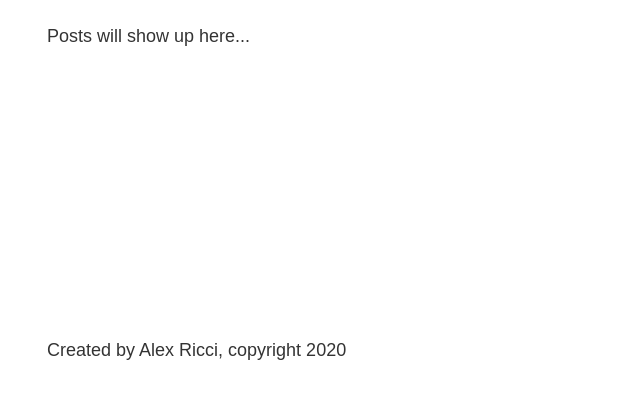
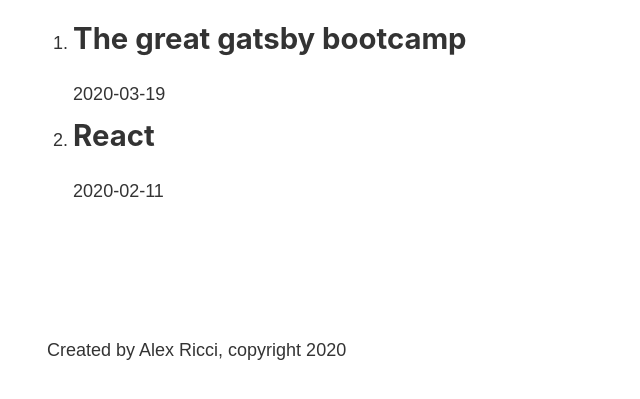
Before and after one commit to AxlRicci/GatsbyTutorial, a Gatsby site: page /blog in a window 1280 px wide. Shown: the part 393-792 px from the top of the page, without its empty margins (236-876 px from the left). Built offline with nearby package versions, Linux system fonts and the light colour scheme; Gatsby itself is replaced by a stand-in of ours.

Commit message:
generated test markdown files and used graphQL, source-filesystem, and transformer-remark to generate a list of posts on the blog page

```diff
--- a/gatsby-config.js
+++ b/gatsby-config.js
@@ -11,6 +11,14 @@
     author: 'Alex Ricci'
   },
   plugins: [
-    'gatsby-plugin-sass'
+    'gatsby-plugin-sass',
+    {
+      resolve: 'gatsby-source-filesystem',
+      options: {
+        name: 'src',
+        path:  `${__dirname}/src/`
+      }
+    },
+    'gatsby-transformer-remark'
   ]
 }
--- a/package.json
+++ b/package.json
@@ -17,11 +17,14 @@
   "dependencies": {
     "gatsby": "^2.19.45",
     "gatsby-plugin-sass": "^2.1.31",
+    "gatsby-source-filesystem": "^2.0.28",
+    "gatsby-transformer-remark": "^2.3.8",
     "node-sass": "^4.13.1",
     "react": "^16.12.0",
     "react-dom": "^16.12.0"
   },
   "devDependencies": {
+    "env-cmd": "^10.1.0",
     "prettier": "^1.19.1"
   },
   "repository": {
--- a/src/pages/blog.js
+++ b/src/pages/blog.js
@@ -1,12 +1,37 @@
 import React from 'react'
+import { graphql, useStaticQuery } from 'gatsby'
 
 import Layout from '../components/layout'
 
 const BlogPage = () => {
+    const data = useStaticQuery(graphql`
+        query {
+            allMarkdownRemark {
+                edges {
+                    node {
+                        frontmatter {
+                            title
+                            date
+                        }
+                    }
+                }
+            }
+        }
+    `)
     return (
         <Layout>
             <h1>My Blog</h1>
-            <p>Posts will show up here...</p>
+            <ol>
+                {data.allMarkdownRemark.edges.map(edge => {
+                    return (
+                        <li>
+                            <h2>{edge.node.frontmatter.title}</h2>
+                            <p>{edge.node.frontmatter.date}</p>
+                        </li>
+                    )
+
+                })}
+            </ol>
         </Layout>
     )
 }
--- /dev/null
+++ b/src/posts/gatsby.md
@@ -0,0 +1,12 @@
+---
+title: "The great gatsby bootcamp"
+date: "2020-03-19"
+---
+
+I just started a new bootcamp!
+
+## Topics Covered
+
+1. Gatsby
+2. GraphQL
+3. React
--- /dev/null
+++ b/src/posts/react.md
@@ -0,0 +1,6 @@
+---
+title: "React"
+date: "2020-02-11"
+---
+
+You will learn some react!
```
Also changed, not shown: 1 other file.
